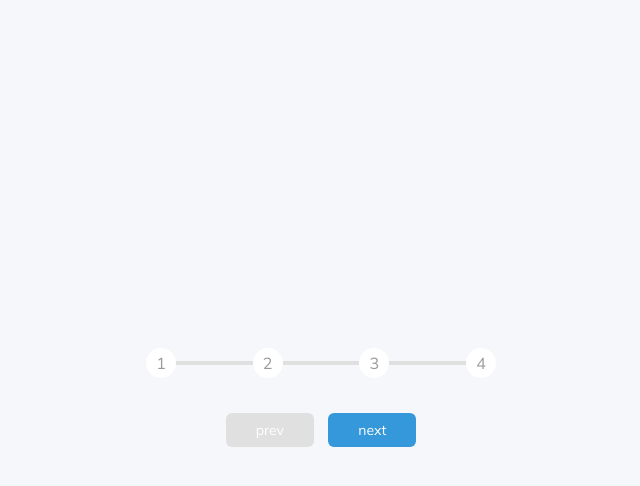
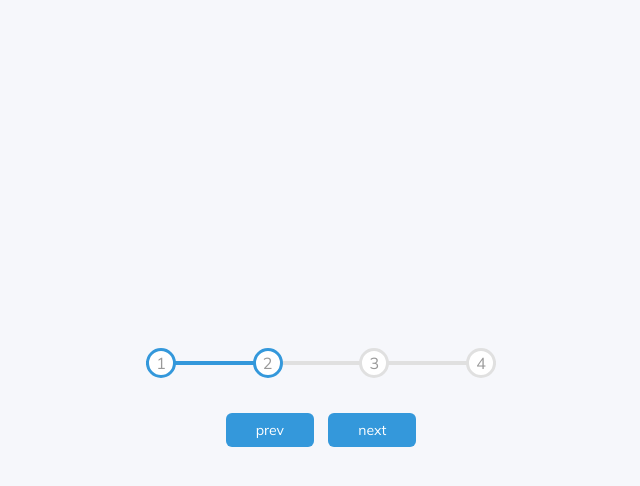
Before and after one commit to AbdullahEnemy/Web-Dev, a plain HTML site: page Progress Steps/index.html in a window 1280 px wide. Both pictures are taken after a click on the button "next". Shown: the whole page, without its empty margins (319-959 px from the left). Drawn offline with Linux system fonts and the light colour scheme.

Commit message:
project 2 completed

```diff
--- a/Progress Steps/script.js
+++ b/Progress Steps/script.js
@@ -0,0 +1,43 @@
+const progress = document.getElementById("progress");
+const prev = document.getElementById("prev");
+const next = document.getElementById("next");
+const circles = document.querySelectorAll(".circle");
+
+currentActive = 1;
+
+next.addEventListener("click", () => {
+  currentActive++;
+
+  if (currentActive > circles.length) {
+    currentActive = circles.length;
+  }
+  update();
+});
+prev.addEventListener("click", () => {
+  currentActive--;
+
+  if (currentActive < 1) {
+    currentActive = 1;
+  }
+  update();
+});
+function update() {
+  circles.forEach((circle, idx) => {
+    if (idx < currentActive) {
+      circle.classList.add("active");
+    } else {
+      circle.classList.remove("active");
+    }
+    const actives = document.querySelectorAll(".active");
+    progress.style.width =
+      ((actives.length - 1) / (circles.length - 1)) * 100 + "%";
+    if (currentActive === 1) {
+      prev.disabled = true;
+    } else if (currentActive === circles.length) {
+      next.disabled = true;
+    } else {
+      prev.disabled = false;
+      next.disabled = false;
+    }
+  });
+}
--- a/Progress Steps/style.css
+++ b/Progress Steps/style.css
@@ -58,7 +58,7 @@ body {
   display: flex;
   align-items: center;
   justify-content: center;
-  border: 3px solidvar(--line-border-empty);
+  border: 3px solid var(--line-border-empty);
   transition: 0.4s ease;
 }
 .circle.active {
@@ -83,5 +83,5 @@ body {
 }
 .btn:disabled {
   background-color: var(--line-border-empty);
-  cursor: not-allowed ;
+  cursor: not-allowed;
 }
```
